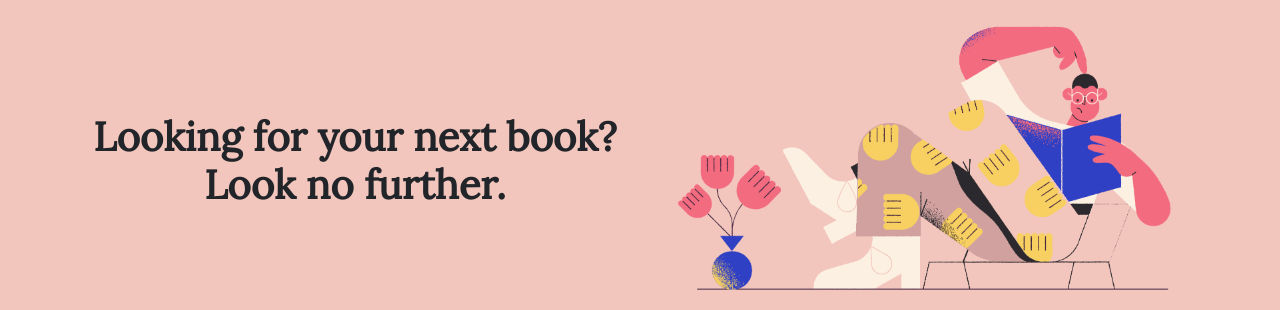
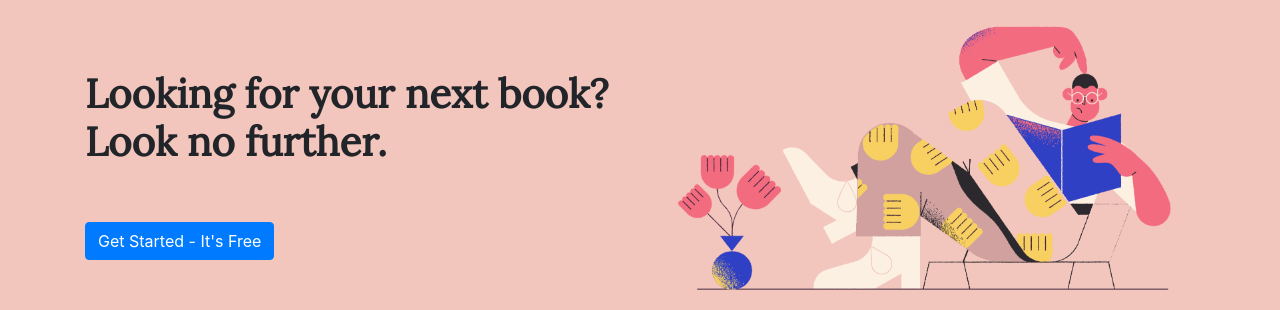
Before and after one commit to the-bookr-team/bookr-frontend, a React (Create React App) app in the folder bookr/: page / in a window 1280 px wide. Shown: the part 124-434 px from the top of the page. Built offline with nearby package versions, Linux system fonts and the light colour scheme; no server answers.

Commit message:
Add call to action to hero component

```diff
--- a/bookr/src/Components/LandingHero/index.js
+++ b/bookr/src/Components/LandingHero/index.js
@@ -1,5 +1,6 @@
 import React from 'react';
 import { Container, Jumbotron, Row, Col } from 'reactstrap';
+import Login from '../Login';
 
 import heroImg from '../../assets/hero-img.png';
 
@@ -9,9 +10,12 @@ const LandingHero = () => {
       <Container>
         <Row className="flex-column flex-md-row justify-content-center align-items-center">
           <Col>
-            <h1 className="font-secondary font-weight-bolder text-left text-sm-center">
+            <h1 className="font-secondary font-weight-bolder text-left">
               Looking for your next book? Look no further.
             </h1>
+            <br />
+            <br />
+            <Login button buttonLabel="Get Started - It's Free" className="login" />
           </Col>
           <Col>
             <img className="w-100" src={heroImg} alt="person reading" />
--- a/bookr/src/Components/Login.js
+++ b/bookr/src/Components/Login.js
@@ -19,10 +19,19 @@ class Login extends React.Component {
     }));
   }
 
+  buttonOrLink = (button = false) => {
+    if (button) {
+      return(<Button color="primary" onClick={this.toggle}>{this.props.buttonLabel}</Button>)
+    };
+
+    return(<a href="#" onClick={this.toggle}>{this.props.buttonLabel}</a>)
+  }
+
   render() {
     return(
       <div>
-      <a href="#" onClick={this.toggle}>{this.props.buttonLabel}</a>
+      { this.buttonOrLink(this.props.button) }
+
       <Modal isOpen={this.state.modal} toggle={this.toggle} className={this.props.className} size="lg">
         <ModalHeader className="login-header" toggle={this.toggle}>
           <img src={logoWhite} alt="Bookr" />
```
